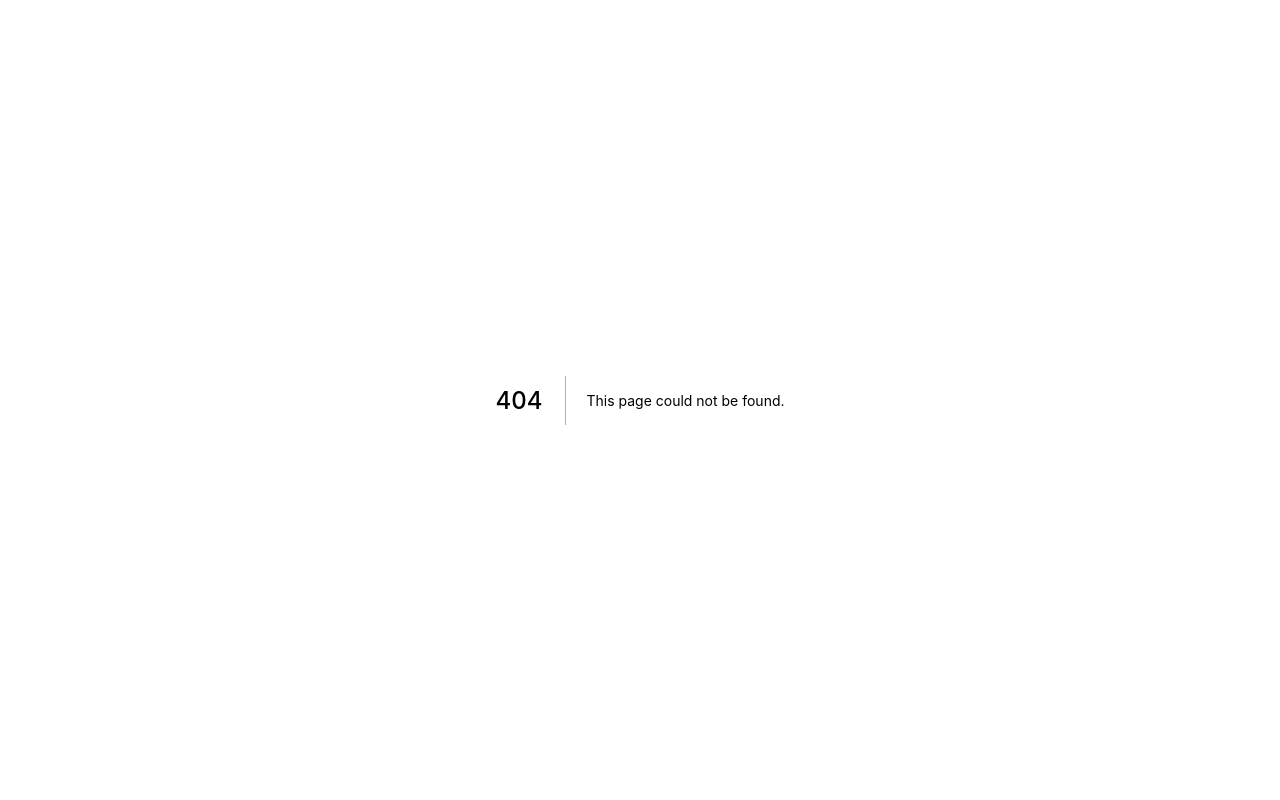
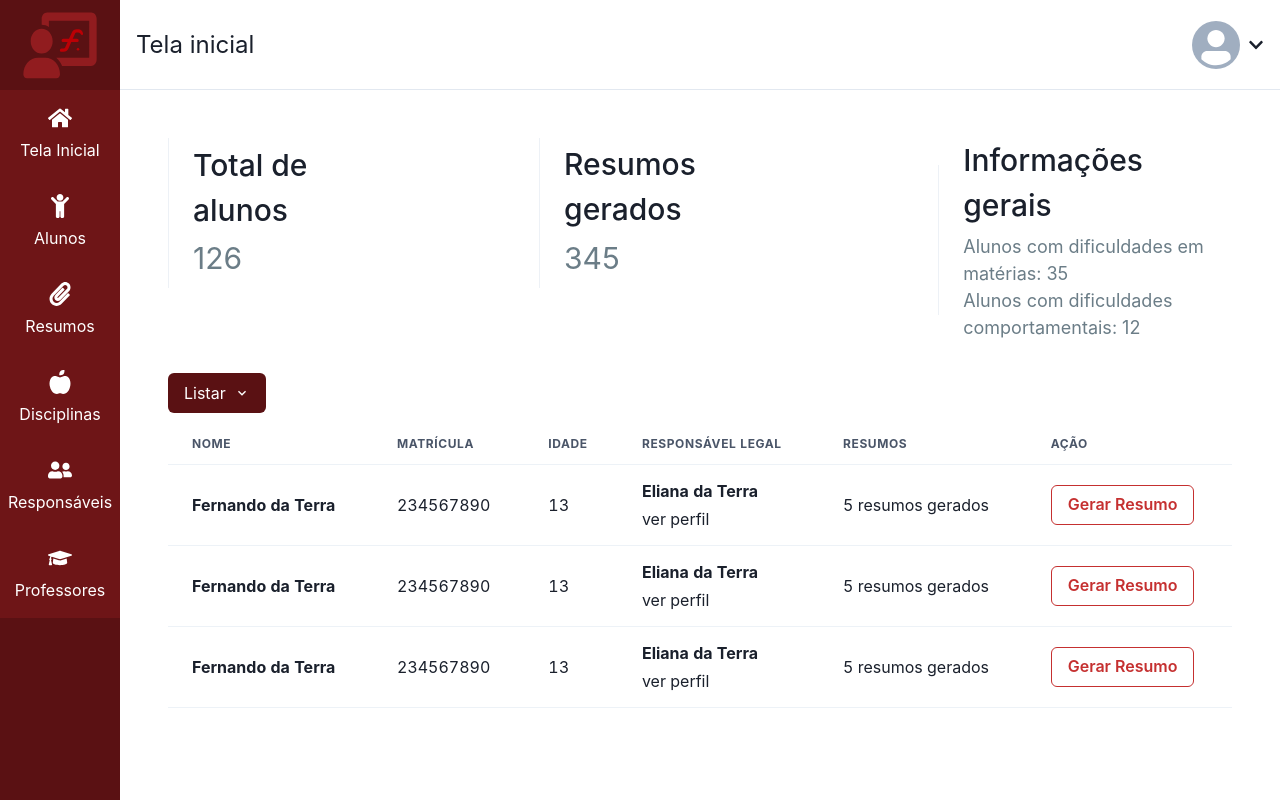
Before and after one commit to Lugaluvi/formly-frontend, a Next.js app: page /dashboard in a window 1280 px wide. Before the commit this address had no page. Built offline with nearby package versions, Linux system fonts and the light colour scheme.

Commit message:
feat: creating dashboard view

```diff
--- a/package.json
+++ b/package.json
@@ -9,6 +9,7 @@
     "lint": "next lint"
   },
   "dependencies": {
+    "@chakra-ui/icons": "^2.0.2",
     "@chakra-ui/react": "^1.8.8",
     "@emotion/react": "^11",
     "@emotion/styled": "^11",
--- a/src/components/Header/constants.ts
+++ b/src/components/Header/constants.ts
@@ -4,6 +4,12 @@ export interface BREADCRUMB {
 }
 
 export const BREADCRUMBS: { [key: string]: Array<BREADCRUMB> } = {
+  "/dashboard": [
+    { title: "Tela inicial", href: "/dashboard" },
+  ],
+  "/teachers": [
+    { title: "Professores", href: "/teachers" },
+  ],
   "/teachers/new": [
     { title: "Professores", href: "/teachers" },
     { title: "Cadastro do Professor", href: "/teachers/new" },
--- /dev/null
+++ b/src/pages/dashboard/index.tsx
@@ -0,0 +1,217 @@
+import {
+  Button,
+  Text,
+  Stat,
+  StatLabel,
+  StatNumber,
+  HStack,
+  Center,
+  Divider,
+  Box,
+  Table,
+  TableContainer,
+  Tbody,
+  Td,
+  Th,
+  Thead,
+  Tr,
+  VStack,
+  Menu,
+  MenuButton,
+  MenuList,
+  MenuItem,
+} from "@chakra-ui/react";
+import { ChevronDownIcon } from "@chakra-ui/icons";
+import axios from "axios";
+import React, { useState } from "react";
+import { LayoutAuth } from "../../layouts";
+import Link from "next/link";
+
+const baseURL = "localhost:8080/";
+
+const Dashboard = () => {
+  const [title, setTitle] = useState<String>("");
+  const [difficulties, setDifficulties] = useState<Array<String>>([""]);
+  const [difficultiesMotives, setDifficultiesMotives] = useState<Array<String>>(
+    [""]
+  );
+  const [generalObservations, setGeneralObservations] = useState<String>("");
+  const [behaviourAttitudes, setBehaviourAttitudes] = useState<String>("");
+
+  const createResume = () => {
+    axios
+      .post(baseURL + "/resume", {
+        title: title,
+        difficulties: difficulties,
+        difficultiesMotives: difficultiesMotives,
+        generalObservations: generalObservations,
+        behaviourAttitudes: behaviourAttitudes,
+      })
+      .then(function (response) {
+        console.log(response);
+      })
+      .catch(function (error) {
+        console.error(error);
+      });
+  };
+
+  return (
+    <LayoutAuth title="Gerar resumo">
+      <HStack spacing={200} align="flex-start" mb="3%">
+        <Box>
+          <HStack spacing="24px">
+            <Center height="150px">
+              <Divider orientation="vertical" />
+            </Center>
+            <Stat>
+              <StatLabel fontSize="3xl" mb="2%">
+                Total de alunos
+              </StatLabel>
+              <StatNumber
+                fontSize="3xl"
+                mb="2%"
+                color="#6B7D87"
+                fontWeight="normal"
+              >
+                126
+              </StatNumber>
+            </Stat>
+          </HStack>
+        </Box>
+        <Box>
+          <HStack spacing="24px">
+            <Center height="150px">
+              <Divider orientation="vertical" />
+            </Center>
+            <Stat>
+              <StatLabel fontSize="3xl" mb="2%">
+                Resumos gerados
+              </StatLabel>
+              <StatNumber
+                fontSize="3xl"
+                mb="2%"
+                color="#6B7D87"
+                fontWeight="normal"
+              >
+                345
+              </StatNumber>
+            </Stat>
+          </HStack>
+        </Box>
+        <Box>
+          <HStack spacing="24px">
+            <Center height="150px">
+              <Divider orientation="vertical" />
+            </Center>
+            <Stat>
+              <StatLabel fontSize="3xl" mb="2%">
+                Informações gerais
+              </StatLabel>
+              <StatNumber
+                fontSize="lg"
+                color="#6B7D87"
+                fontWeight="normal"
+              >
+                Alunos com dificuldades em matérias: 35
+              </StatNumber>
+              <StatNumber
+                fontSize="lg"
+                color="#6B7D87"
+                fontWeight="normal"
+              >
+                Alunos com dificuldades comportamentais: 12
+              </StatNumber>
+            </Stat>
+          </HStack>
+        </Box>
+      </HStack>
+      <Menu>
+        <MenuButton
+          as={Button}
+          rightIcon={<ChevronDownIcon />}
+          mb="1%"
+          fontWeight="normal"
+          bgColor="#5A1113"
+          color="#FFF"
+        >
+          Listar
+        </MenuButton>
+        <MenuList>
+          <MenuItem>Todos os alunos</MenuItem>
+          <MenuItem>Todas as matérias</MenuItem>
+          <MenuItem>Todas as turmas</MenuItem>
+          <MenuItem>Todas os resumos</MenuItem>
+        </MenuList>
+      </Menu>
+      <TableContainer>
+        <Table variant="simple">
+          <Thead>
+            <Tr>
+              <Th>Nome</Th>
+              <Th>Matrícula</Th>
+              <Th>Idade</Th>
+              <Th>Responsável legal</Th>
+              <Th>Resumos</Th>
+              <Th>Ação</Th>
+            </Tr>
+          </Thead>
+          <Tbody>
+            <Tr>
+              <Td fontWeight="bold">Fernando da Terra</Td>
+              <Td>234567890</Td>
+              <Td>13</Td>
+              <Td>
+                <VStack align="left">
+                  <Text fontWeight="bold">Eliana da Terra</Text>
+                  <Link href="#">ver perfil</Link>
+                </VStack>
+              </Td>
+              <Td>5 resumos gerados</Td>
+              <Td>
+                <Button colorScheme="red" variant="outline">
+                  Gerar Resumo
+                </Button>
+              </Td>
+            </Tr>
+            <Tr>
+              <Td fontWeight="bold">Fernando da Terra</Td>
+              <Td>234567890</Td>
+              <Td>13</Td>
+              <Td>
+                <VStack align="left">
+                  <Text fontWeight="bold">Eliana da Terra</Text>
+                  <Link href="#">ver perfil</Link>
+                </VStack>
+              </Td>
+              <Td>5 resumos gerados</Td>
+              <Td>
+                <Button colorScheme="red" variant="outline">
+                  Gerar Resumo
+                </Button>
+              </Td>
+            </Tr>
+            <Tr>
+              <Td fontWeight="bold">Fernando da Terra</Td>
+              <Td>234567890</Td>
+              <Td>13</Td>
+              <Td>
+                <VStack align="left">
+                  <Text fontWeight="bold">Eliana da Terra</Text>
+                  <Link href="#">ver perfil</Link>
+                </VStack>
+              </Td>
+              <Td>5 resumos gerados</Td>
+              <Td>
+                <Button colorScheme="red" variant="outline">
+                  Gerar Resumo
+                </Button>
+              </Td>
+            </Tr>
+          </Tbody>
+        </Table>
+      </TableContainer>
+    </LayoutAuth>
+  );
+};
+
+export default Dashboard;
```
Also changed, not shown: 1 other file (tests, documents, lock files or other folders).
